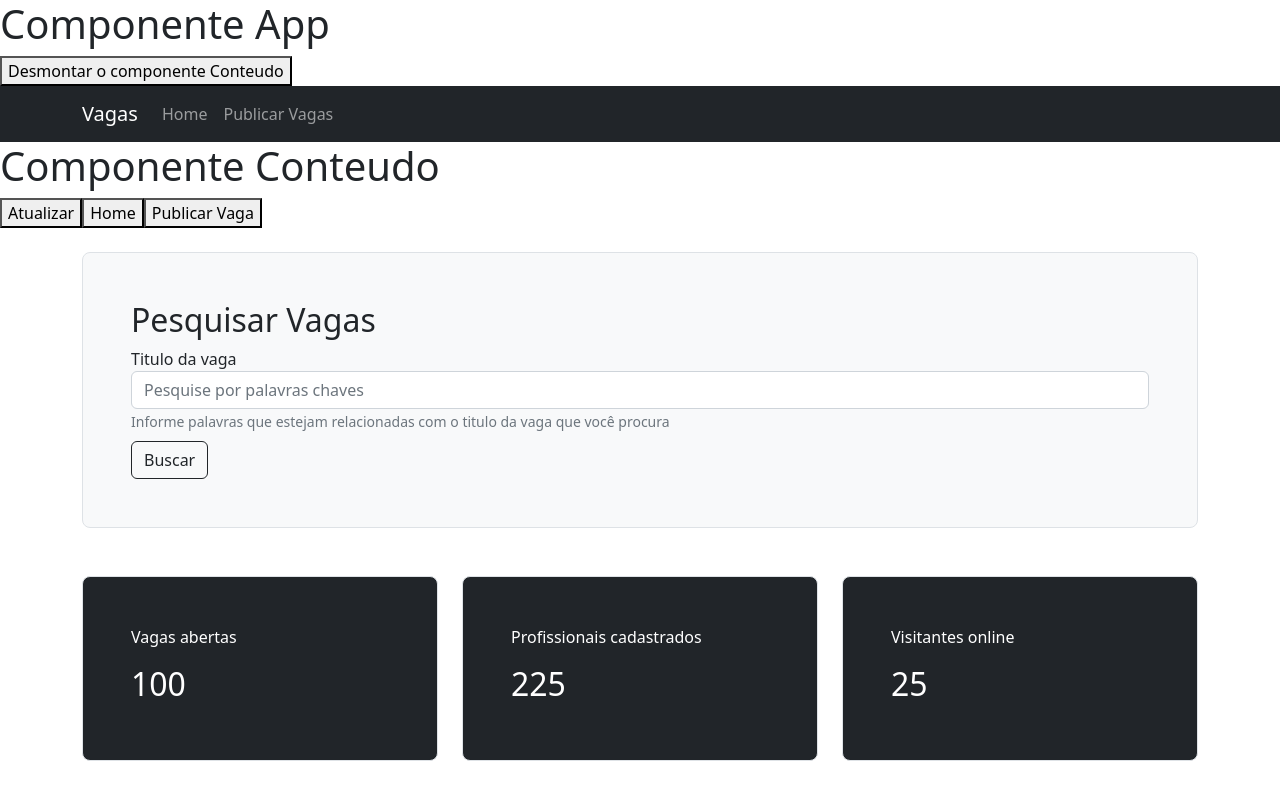
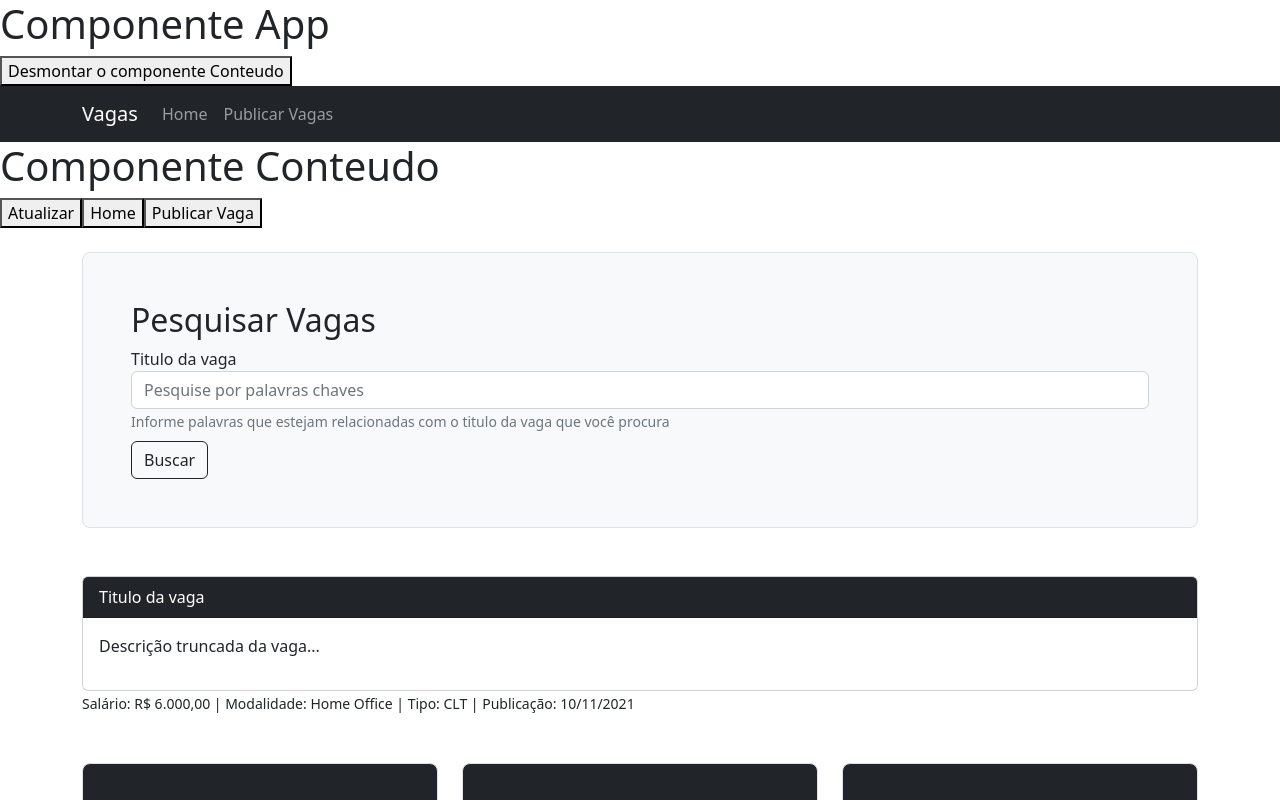
Before and after one commit to Lucas-Pina1/projeto-vagas, a Vue app: page / in a window 1280 px wide. Shown: the top 800 px of the page. Built offline with nearby package versions, Linux system fonts and the light colour scheme.

Commit message:
implementação vaga

```diff
--- /dev/null
+++ b/src/components/comuns/V-Vaga.vue
@@ -0,0 +1,17 @@
+<template>
+  <div class="card">
+    <div class="card-header bg-dark text-white">Titulo da vaga</div>
+    <div class="card-body">
+      <p>Descrição truncada da vaga...</p>
+    </div>
+  </div>
+</template>
+
+<script>
+export default {
+  name: 'v-vaga',
+};
+</script>
+
+<style>
+</style>
--- a/src/components/views/HomeView.vue
+++ b/src/components/views/HomeView.vue
@@ -3,6 +3,18 @@
     <div class="row">
       <div class="col">
         <pesquisar-vaga></pesquisar-vaga>
+      </div>
+    </div>
+
+    <div class="row mt-5">
+      <div class="col">
+        <v-vaga></v-vaga>
+        <div class="card-footer">
+          <small class="text-mutted"
+            >Salário: R$ 6.000,00 | Modalidade: Home Office | Tipo: CLT |
+            Publicação: 10/11/2021
+          </small>
+        </div>
       </div>
     </div>
 
@@ -29,7 +41,7 @@
       <div class="col-4">
         <v-indicador
           titulo="Visitantes online"
-          indicador="25"
+          :indicador="usuariosOnline"
           bg="bg-dark"
           color="text-white"
         ></v-indicador>
@@ -44,6 +56,20 @@ export default {
   components: {
     PesquisarVaga: () => import("@/components/comuns/PesquisarVaga.vue"),
     VIndicador: () => import("@/components/comuns/V-Indicador.vue"),
+    VVaga: () => import("@/components/comuns/V-Vaga.vue"),
+  },
+  data() {
+    return {
+      usuariosOnline: 0,
+    };
+  },
+  methods: {
+    getsUsuariosOnline() {
+      this.usuariosOnline = Math.floor(Math.random() * 101); // entre 0 e 100
+    },
+  },
+  created() {
+    setInterval(this.getsUsuariosOnline, 1000); // cada 1 segundo
   },
 };
 </script>
```
